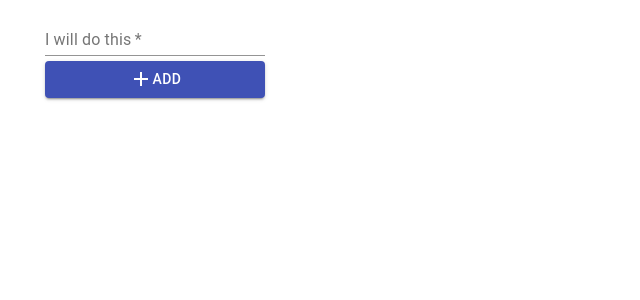
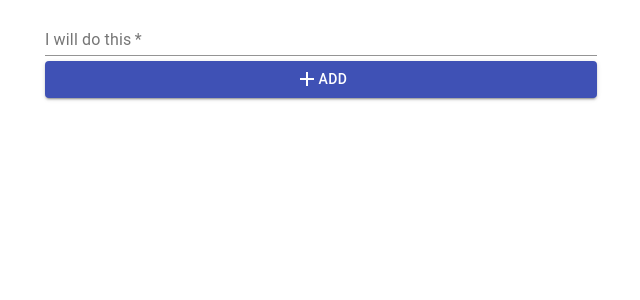
Before and after one commit to max-programming/max-todos, a React (Create React App) app: page / in a window 1280 px wide. Shown: the top 300 px of the page, without its empty margins (319-959 px from the left). Built offline with nearby package versions, Linux system fonts and the light colour scheme.

Commit message:
Text box clear on form submit. And some UI changes

```diff
--- a/src/components/AddTodo.jsx
+++ b/src/components/AddTodo.jsx
@@ -7,29 +7,33 @@ const AddTodo = ({ makeTodos }) => {
 
   const handleChange = (e) => setText(e.target.value);
   const createTodo = (e) => {
+    e.preventDefault();
+    setText("");
     makeTodos(text);
   };
 
   return (
     <div>
       <Container maxWidth="sm">
-        <FormControl>
+        <form onSubmit={createTodo}>
+          <FormControl fullWidth={true}>
             <TextField
               label="I will do this"
               variant="standard"
               onChange={handleChange}
               required={true}
+              value={text}
             />
             <Button
               variant="contained"
               color="primary"
               style={{ marginTop: 5 }}
-            onClick={createTodo}
             >
               <Add />
               Add
             </Button>
           </FormControl>
+        </form>
       </Container>
     </div>
   );
--- a/src/components/Todo.jsx
+++ b/src/components/Todo.jsx
@@ -1,4 +1,4 @@
-import React, { useState } from "react";
+import React from "react";
 import { Card, CardContent, Typography, Container } from "@material-ui/core";
 
 const Todo = ({ todo, todoNo }) => {
```
Lines whose indentation alone changed are shown as unchanged.
